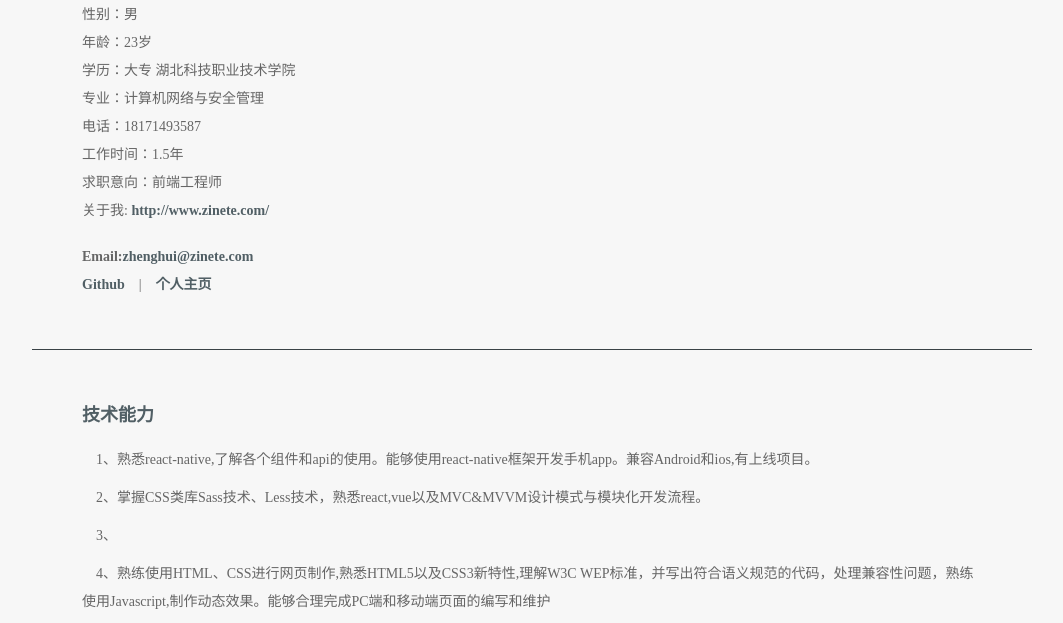
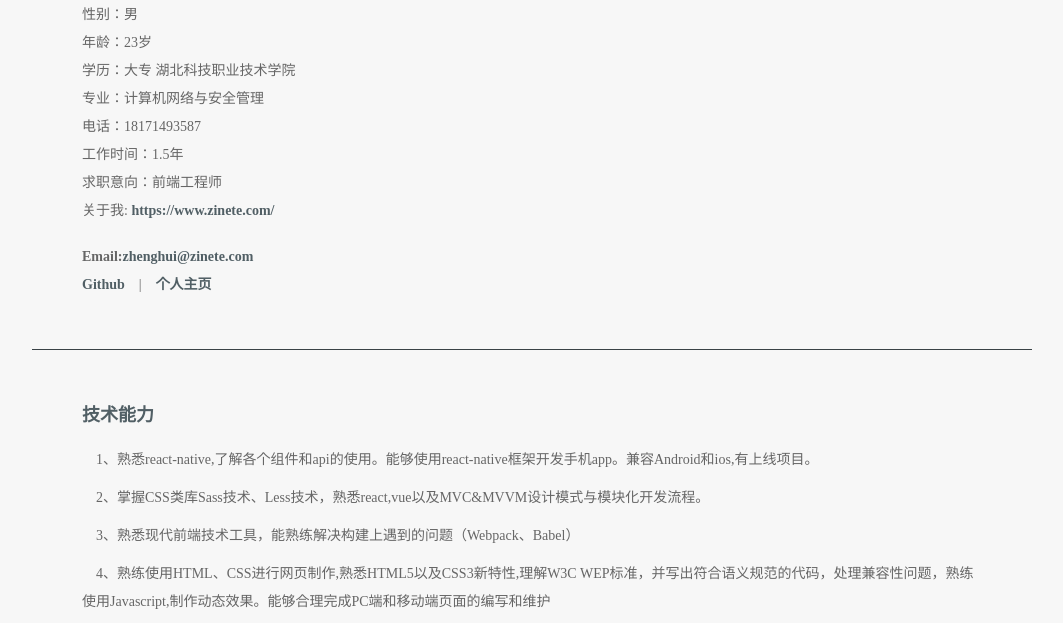
Before and after one commit to zinete/about-me, a plain HTML site: page resume.html in a window 1280 px wide. Shown: the part 123-746 px from the top of the page, without its empty margins (108-1171 px from the left). Drawn offline with Linux system fonts and the light colour scheme.

Commit message:
fix:空白

```diff
--- a/resume.html
+++ b/resume.html
@@ -24,7 +24,7 @@
                 <p>电话：18171493587</p>
                 <p>工作时间：1.5年</p>
                 <p>求职意向：前端工程师</p>
-                <p>关于我: <a href="http://www.zinete.com/">http://www.zinete.com/</a></p>
+                <p>关于我: <a href="https://www.zinete.com/">https://www.zinete.com/</a></p>
                 <br>
                 <p>
                     <strong>Email:</strong><a href="mailto:zhenghui@zinete.com">zhenghui@zinete.com</a>
@@ -34,7 +34,7 @@
                     &nbsp;&nbsp;&nbsp;|&nbsp;&nbsp;&nbsp;
                     <!-- <a href="https://www.zhihu.com/people/ayuna-49/activities" target="_blank">知乎</a>
                     &nbsp;&nbsp;&nbsp;|&nbsp;&nbsp;&nbsp; -->
-                    <a href="http://www.zinete.com" target="_blank">个人主页</a>
+                    <a href="https://www.zinete.com" target="_blank">个人主页</a>
                 </p>
             </div>
         </header>
@@ -45,7 +45,7 @@
             <div class="content">
                 <p class="project">1、熟悉react-native,了解各个组件和api的使用。能够使用react-native框架开发手机app。兼容Android和ios,有上线项目。<p />
                 <p class="project">2、掌握CSS类库Sass技术、Less技术，熟悉react,vue以及MVC&MVVM设计模式与模块化开发流程。</p>
-                <p class="project">3、</p>
+                <p class="project">3、熟悉现代前端技术工具，能熟练解决构建上遇到的问题（Webpack、Babel）</p>
                 <p class="project">4、熟练使用HTML、CSS进行网页制作,熟悉HTML5以及CSS3新特性,理解W3C
                     WEP标准，并写出符合语义规范的代码，处理兼容性问题，熟练使用Javascript,制作动态效果。能够合理完成PC端和移动端页面的编写和维护</p>
                 <p class="project">5、熟练使用Git进行版本控制和代码托管、Markdown进行文档编写，并以MacOS X、WebStorm作为日常开发环境进行工作，了解项目开发流程及开发调试工具的使用。</p>
```
Also changed, not shown: 1 other file.
